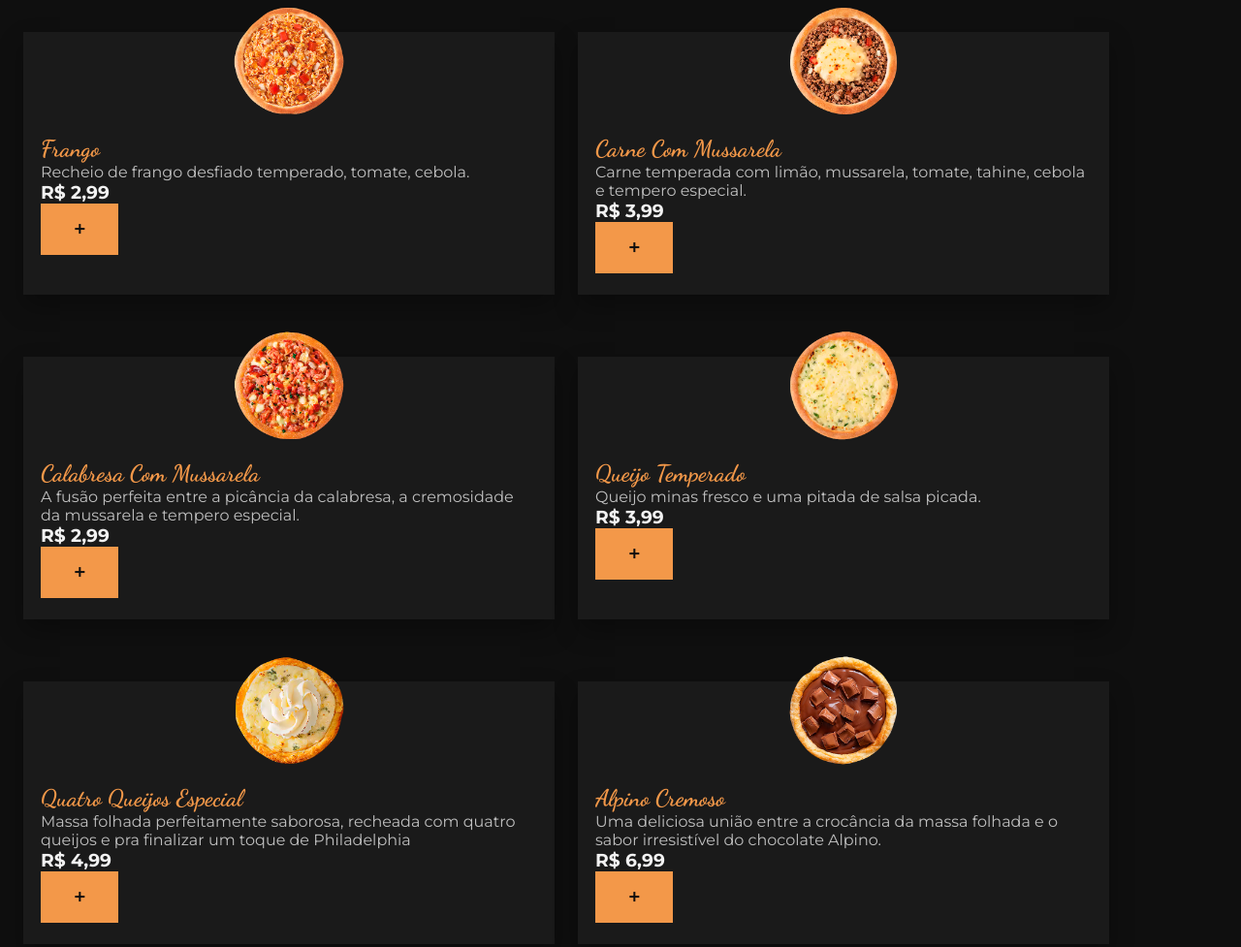
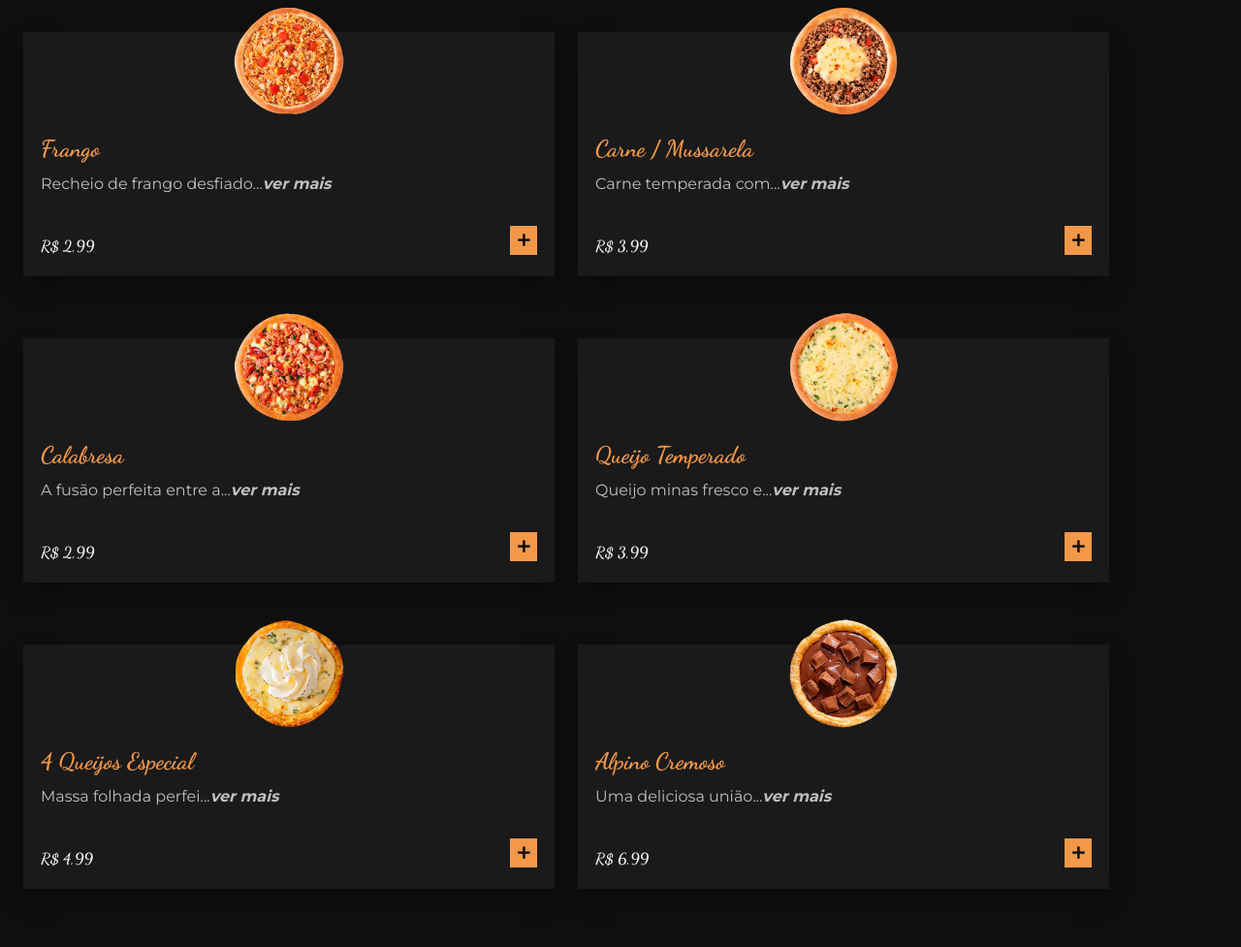
Before and after one commit to 01Keven/responsive-esfiha-website, a plain HTML site: page index.html in a window 1280 px wide. Shown: the part 3142-4119 px from the top of the page at 97% size. Drawn offline with nearby package versions, Linux system fonts and the light colour scheme.

Commit message:
:construction: Favorites Esfihas

```diff
--- a/assets/css/style.css
+++ b/assets/css/style.css
@@ -447,12 +447,44 @@ button {
     left: 0;
     right: 0;
     margin: 0 auto;
+    cursor: pointer;
 }
 
 .favorite__title{
     font-size: var(--h2-font-size);
     font-family: var(--second-font);
     color: var(--first-color);
+}
+
+.favorite__subtitle{
+    display: block;
+    margin-bottom: 2.8rem;
+    margin-top: .75rem;
+}
+
+.favorite__price{
+    font-size: var(--normal-font-size);
+    font-family: var(--second-font);
+}
+
+.favorite__button{
+    padding: .25rem;
+    font-size: 1.25rem;
+    position: absolute;
+    bottom: 1.25rem;
+    right: 1rem;
+    cursor: pointer;
+}
+
+.favorite__card:hover{
+    border-color: var(--first-color);
+}
+
+.favorite__subtitle button{
+    background-color: transparent;
+    color: var(--font-bold);
+    font-style: italic;
+    cursor: pointer;
 }
   /*=============== VISIT ===============*/
 
--- a/index.html
+++ b/index.html
@@ -169,13 +169,14 @@
 
             <div class="favorite__container container grid">
 
-                <!-- FRANGO -->
+                <!-- FRANGO
+                Recheio de frango desfiado temperado, tomate, cebola.-->
                 <article class="favorite__card">
                     <img src="assets/img/esfiha-frango.png" alt="image" class="favorite__img">
 
                     <div class="favorite__data">
                         <h2 class="favorite__title">Frango</h2>
-                        <span class="favorite__subtitle">Recheio de frango desfiado temperado, tomate, cebola.</span>
+                        <span class="favorite__subtitle">Recheio de frango desfiado...<button><strong>ver mais</strong></button></span>
                         <h3 class="favorite__price">R$ 2,99</h3>
                     </div>
 
@@ -184,13 +185,14 @@
                     </button>
                 </article>
 
-                <!-- CARNE MUSSARELA -->
+                <!-- CARNE MUSSARELA
+                Carne temperada com limão, mussarela, tomate, tahine, cebola e tempero especial.-->
                 <article class="favorite__card">
                     <img src="assets/img/esfiha-carne-mussarela.png" alt="image" class="favorite__img">
 
                     <div class="favorite__data">
-                        <h2 class="favorite__title">Carne Com Mussarela</h2>
-                        <span class="favorite__subtitle">Carne temperada com limão, mussarela, tomate, tahine, cebola e tempero especial.</span>
+                        <h2 class="favorite__title">Carne / Mussarela</h2>
+                        <span class="favorite__subtitle">Carne temperada com...<button><strong>ver mais</strong></button></span>
                         <h3 class="favorite__price">R$ 3,99</h3>
                     </div>
 
@@ -199,13 +201,14 @@
                     </button>
                 </article>
 
-                <!-- CALABRESA MUSSARELA -->
+                <!-- CALABRESA MUSSARELA
+                A fusão perfeita entre a picância da calabresa, a cremosidade da mussarela e tempero especial.-->
                 <article class="favorite__card">
                     <img src="assets/img/esfiha-calabresa-mussarela.png" alt="image" class="favorite__img">
 
                     <div class="favorite__data">
-                        <h2 class="favorite__title">Calabresa Com Mussarela</h2>
-                        <span class="favorite__subtitle"> A fusão perfeita entre a picância da calabresa, a cremosidade da mussarela e tempero especial.</span>
+                        <h2 class="favorite__title">Calabresa</h2>
+                        <span class="favorite__subtitle">A fusão perfeita entre a...<button><strong>ver mais</strong></button></span>
                         <h3 class="favorite__price">R$ 2,99</h3>
                     </div>
 
@@ -214,13 +217,14 @@
                     </button>
                 </article>
 
-                <!-- QUEIJO -->
+                <!-- QUEIJO
+                Queijo minas fresco e uma pitada de salsa picada.-->
                 <article class="favorite__card">
                     <img src="assets/img/esfiha-queijo.png" alt="image" class="favorite__img">
 
                     <div class="favorite__data">
                         <h2 class="favorite__title">Queijo Temperado</h2>
-                        <span class="favorite__subtitle">Queijo minas fresco e uma pitada de salsa picada.</span>
+                        <span class="favorite__subtitle">Queijo minas fresco e...<button><strong>ver mais</strong></button></span>
                         <h3 class="favorite__price">R$ 3,99</h3>
                     </div>
 
@@ -229,13 +233,14 @@
                     </button>
                 </article>
 
-                <!-- QUATRO QUEIJOS -->
+                <!-- QUATRO QUEIJOS
+                Massa folhada perfeitamente saborosa, recheada com quatro queijos e pra finalizar um toque de Philadelphia-->
                 <article class="favorite__card">
                     <img src="assets/img/esfiha-quatro-queijos.png" alt="image" class="favorite__img">
 
                     <div class="favorite__data">
-                        <h2 class="favorite__title">Quatro Queijos Especial</h2>
-                        <span class="favorite__subtitle">Massa folhada perfeitamente saborosa, recheada com quatro queijos e pra finalizar um toque de Philadelphia</span>
+                        <h2 class="favorite__title">4 Queijos Especial</h2>
+                        <span class="favorite__subtitle">Massa folhada perfei...<button><strong>ver mais</strong></button></span>
                         <h3 class="favorite__price">R$ 4,99</h3>
                     </div>
 
@@ -244,13 +249,14 @@
                     </button>
                 </article>
 
-                <!-- Alpino -->
+                <!-- Alpino
+                Uma deliciosa união entre a crocância da massa folhada e o sabor irresistível do chocolate Alpino.-->
                 <article class="favorite__card">
                     <img src="assets/img/esfiha-alpino.png" alt="image" class="favorite__img">
 
                     <div class="favorite__data">
                         <h2 class="favorite__title">Alpino Cremoso</h2>
-                        <span class="favorite__subtitle">Uma deliciosa união entre a crocância da massa folhada e o sabor irresistível do chocolate Alpino.</span>
+                        <span class="favorite__subtitle">Uma deliciosa união...<button><strong>ver mais</strong></button></span>
                         <h3 class="favorite__price">R$ 6,99</h3>
                     </div>
 
```
